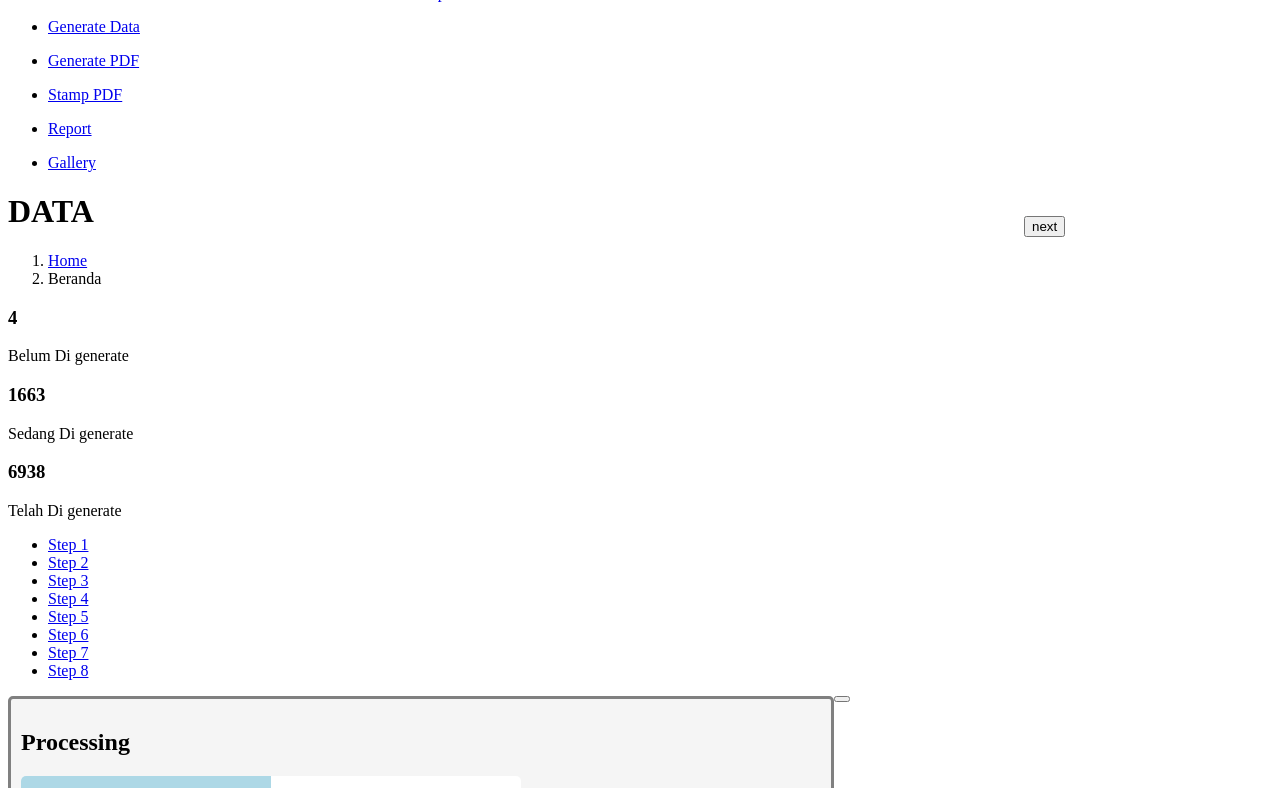
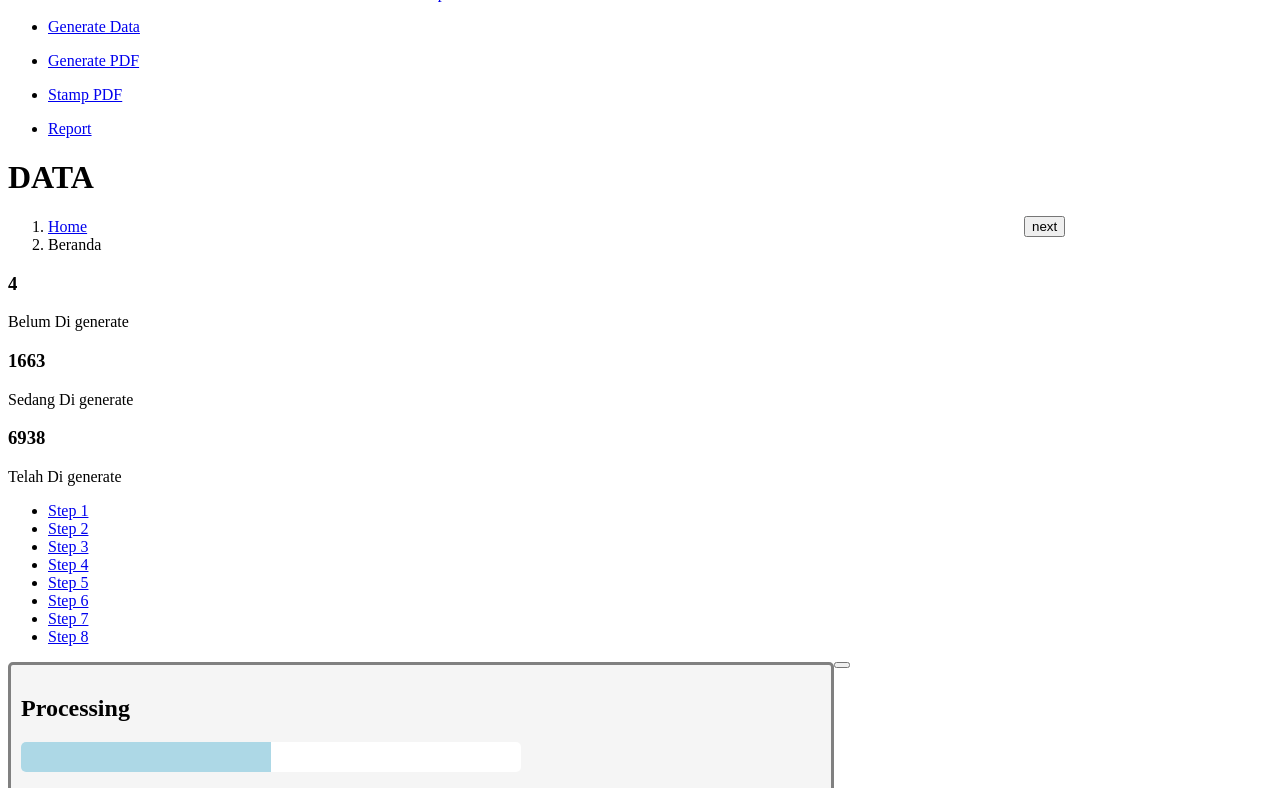
Before and after one commit to Alf4r/Simplifikasi, a PHP site: page /app/Views/pages/tampilan.php in a window 1280 px wide. Shown: the part 344-1132 px from the top of the page. Run offline with PHP 8.4, Linux system fonts and the light colour scheme.

Commit message:
Update tampilan.php

```diff
--- a/app/Views/pages/tampilan.php
+++ b/app/Views/pages/tampilan.php
@@ -57,10 +57,6 @@
                 <p>Report</p>
               </a>
             </li>
-            <li class="nav-item">
-              <a href="pages/gallery.html" class="nav-link">
-                <i class="nav-icon far fa-image"></i>
-                <p>Gallery</p>
               </a>
             </li>
           </ul>
```
